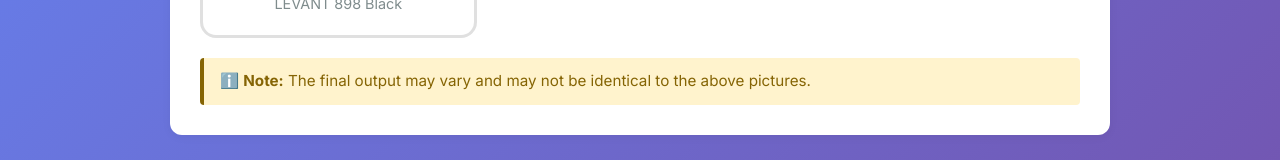
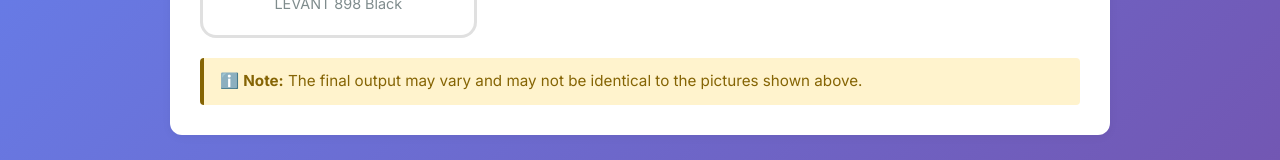
Before and after one commit to Shriganeshhegde/p2d-project-portal, a React (Create React App) app in the folder frontend/: page /project-customization in a window 1280 px wide. Shown: the part 1751-1911 px from the top of the page. Built offline with nearby package versions, Linux system fonts and the light colour scheme; sample sign-in values are in the browser's storage; the HTML template or start-up script is replaced by a standard one.

Commit message:
correct-grammar-in-binding-disclaimer-note

```diff
--- a/frontend/src/pages/ProjectCustomization.jsx
+++ b/frontend/src/pages/ProjectCustomization.jsx
@@ -188,7 +188,7 @@ const ProjectCustomization = () => {
             ))}
           </div>
           <div className="binding-note">
-            <p>ℹ️ <strong>Note:</strong> The final output may vary and may not be identical to the above pictures.</p>
+            <p>ℹ️ <strong>Note:</strong> The final output may vary and may not be identical to the pictures shown above.</p>
           </div>
         </div>
 
```
